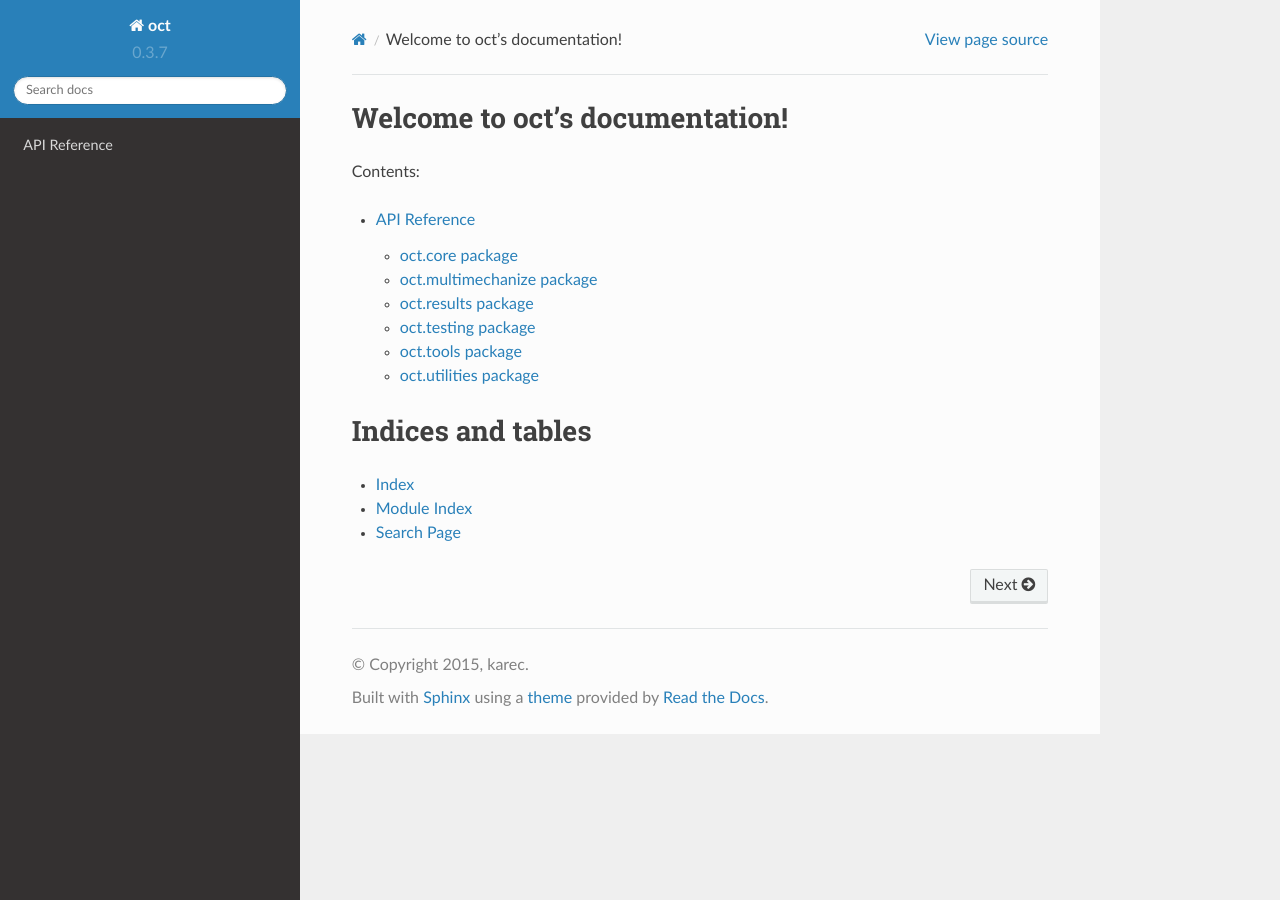
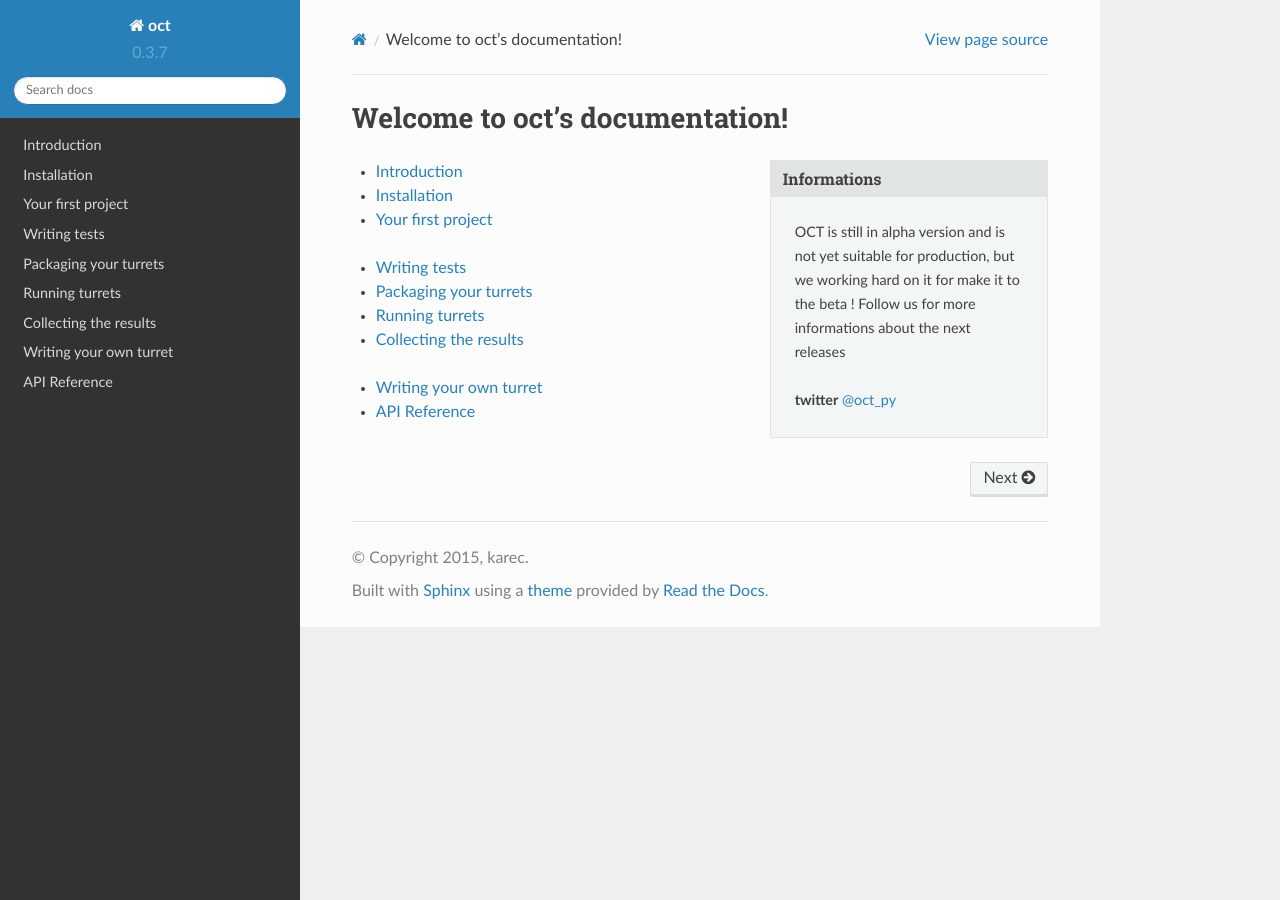
Before and after one commit to TheGhouls/oct, a Sphinx documentation site: the page built from doc/index.rst, in a window 1280 px wide. Built offline with Sphinx 7.4.7 and the Read the Docs theme 2.0.0, drawn with Linux system fonts in a browser that asks for light colours; pages that are not in the unit, such as notebooks, are missing from menus.

Commit message:
start updating documentatino

```diff
--- /dev/null
+++ b/doc/collecting_results.rst
@@ -0,0 +1,2 @@
+Collecting the results
+======================
--- /dev/null
+++ b/doc/first_project.rst
@@ -0,0 +1,30 @@
+Your first project
+==================
+
+Once OCT is installed on your system you will have access to several command-line tools
+to help you using it, write your test or run your project.
+
+For thirs first part we gonna use the ``oct-newproject`` command for creating our first project.
+
+.. code-block:: sh
+
+    oct-newproject my_project_name
+
+This command will create a folder named ``my_project_name`` containing all the required
+files for you to start an OCT project.
+
+Let's take a look at the content of this new folder :
+
+.. code-block:: sh
+
+    ── config.json
+    ├── templates
+    │   ├── css
+    │   │   └── style.css
+    │   ├── footer.html
+    │   ├── head.html
+    │   ├── img
+    │   ├── report.html
+    │   └── scripts
+    └── test_scripts
+        └── v_user.py
--- a/doc/index.rst
+++ b/doc/index.rst
@@ -6,19 +6,33 @@
 Welcome to oct's documentation!
 ===============================
 
-Contents:
+.. sidebar:: Informations
+
+    OCT is still in alpha version and is not yet suitable for production, but
+    we working hard on it for make it to the beta !
+    Follow us for more informations about the next releases
+
+    **twitter** `@oct_py <https://twitter.com/oct_py>`_
+
+.. toctree::
+   :maxdepth: 1
+
+   introduction
+   installation
+   first_project
+
 
 .. toctree::
    :maxdepth: 2
-   :glob:
 
-   api
+   writing_tests
+   packaging_turrets
+   runing_turrets
+   collecting_results
 
 
+.. toctree::
+   :maxdepth: 1
 
-Indices and tables
-==================
-
-* :ref:`genindex`
-* :ref:`modindex`
-* :ref:`search`
+   writing_turret
+   api
--- /dev/null
+++ b/doc/introduction.rst
@@ -0,0 +1,2 @@
+Introduction
+============
--- /dev/null
+++ b/doc/packaging_turrets.rst
@@ -0,0 +1,2 @@
+Packaging your turrets
+======================
--- /dev/null
+++ b/doc/runing_turrets.rst
@@ -0,0 +1,2 @@
+Running turrets
+===============
--- /dev/null
+++ b/doc/writing_tests.rst
@@ -0,0 +1,2 @@
+Writing tests
+=============
--- /dev/null
+++ b/doc/writing_turret.rst
@@ -0,0 +1,2 @@
+Writing your own turret
+=======================
```
Also changed, not shown: doc/installation.rst (added, +29 -0 lines).
